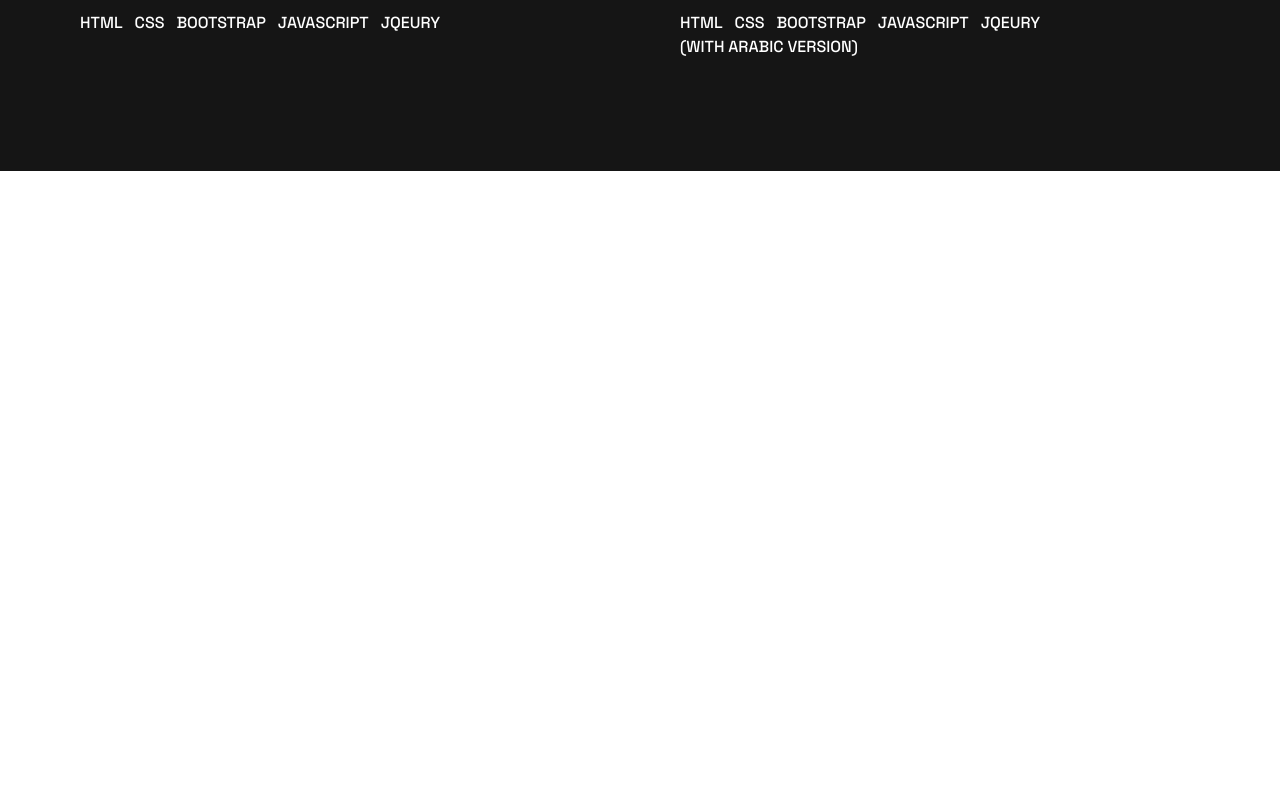
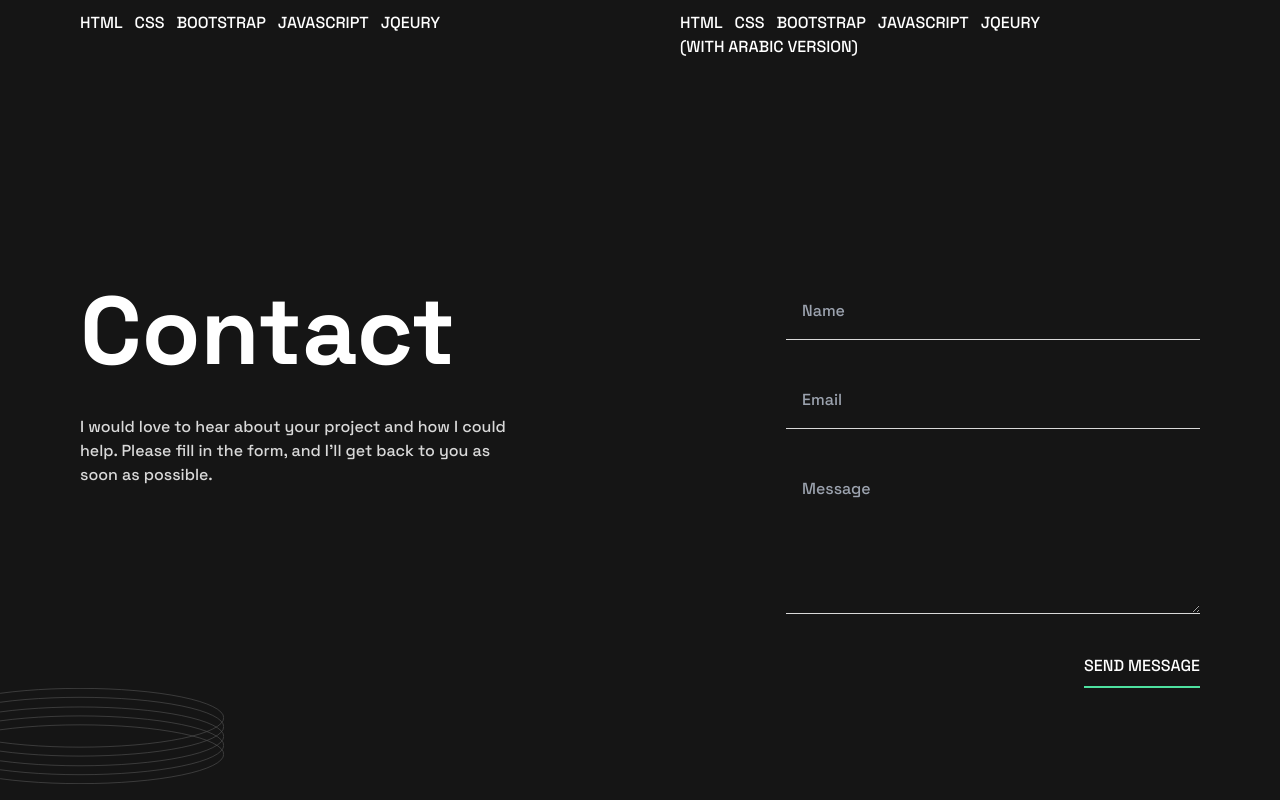
Before and after one commit to Abbassher55/React-Tailwind-Porfolio, a React (Vite) app: page / in a window 1280 px wide. Shown: the part 3360-4160 px from the top of the page. Before the commit the page ends 3531 px from the top, so only its background shows below. Built offline with nearby package versions, Linux system fonts and the light colour scheme.

Commit message:
Update App.jsx

```diff
--- a/src/App.jsx
+++ b/src/App.jsx
@@ -140,7 +140,30 @@ export default function App() {
           </div>
         </div>
       </section>
-      {/* Projects Section*/}
+      {/* Contact Section*/}
+      <section className="relative dark:bg-custom-dark dark:text-white">
+        <div className="container py-12 md:py-28">
+          <div className="flex flex-col items-start gap-4 md:flex-row">
+            <div className="md:w-1/2">
+              <h3 className="heading-xl capitalize">contact</h3>
+              <p className="mt-5 max-w-md text-custom-gray md:mt-9">I would love to hear about your project and how I could help. Please fill in the form, and I’ll get back to you as soon as possible.</p>
+            </div>
+            <div className="md:w-1/2">
+              <form className="flex flex-col items-center md:items-end">
+                <input type="text" className="w-full border-b border-custom-gray bg-transparent p-4 focus:border-b-custom-green focus:outline-none md:w-9/12" placeholder="Name" required />
+                <input type="email" className="mt-8 w-full border-b border-custom-gray bg-transparent p-4 focus:border-b-custom-green focus:outline-none md:w-9/12" placeholder="Email" required />
+                <textarea className="mt-8 w-full border-b border-custom-gray bg-transparent p-4 focus:border-b-custom-green focus:outline-none md:w-9/12" placeholder="Message" rows="5" required></textarea>
+                <div className="flex justify-end">
+                  <button type="submit" className="mt-10 block w-fit border-b-2 border-custom-green pb-2 text-center uppercase hover:cursor-pointer hover:text-custom-green md:mx-0">
+                    Send message
+                  </button>
+                </div>
+              </form>
+            </div>
+          </div>
+        </div>
+        <img src={rings} className="absolute bottom-4 h-16 w-48 md:-left-16 md:h-24 md:w-72" alt="Ring image" />
+      </section>
     </main>
   );
 }
```
